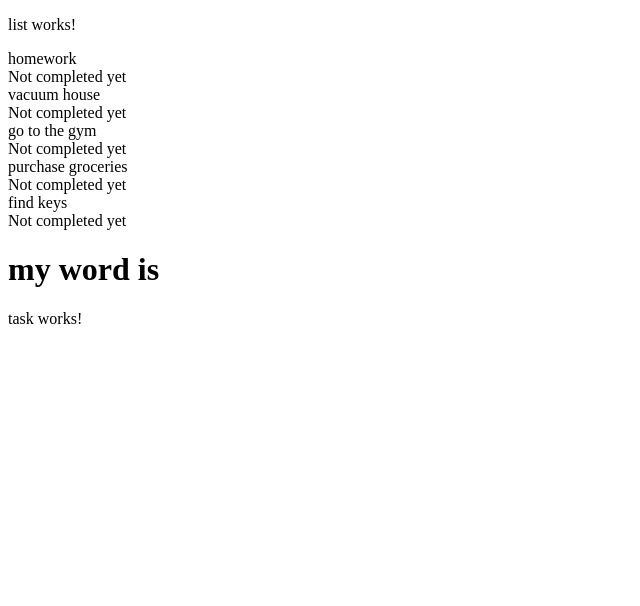
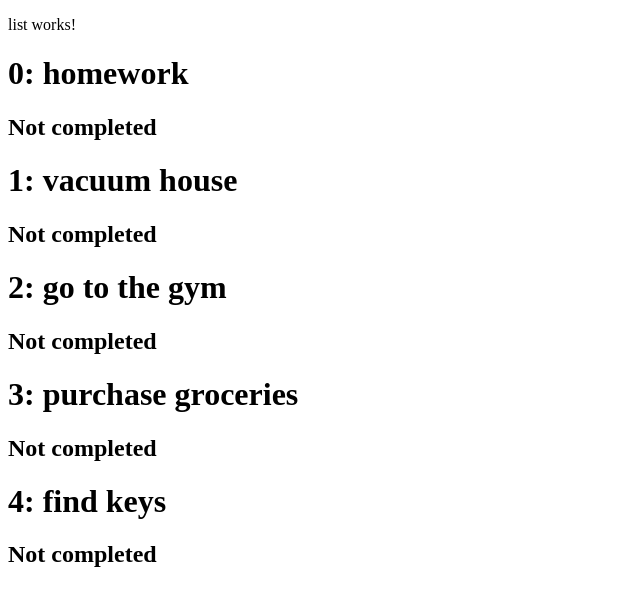
Before and after one commit to IBlearner/angular-to-do-list, an Angular app: page / in a window 1280 px wide. Shown: the top 606 px of the page, without its empty margins (0-640 px from the left). Built offline with nearby package versions, Linux system fonts and the light colour scheme.

Commit message:
Updated task component with input decorators to allow list give each child data.

```diff
--- a/src/app/app.component.html
+++ b/src/app/app.component.html
@@ -1,2 +1 @@
 <app-list></app-list>
-<app-task></app-task>
--- a/src/app/list/list.component.html
+++ b/src/app/list/list.component.html
@@ -1,5 +1,4 @@
 <p>list works!</p>
 <div *ngFor="let task of tasks; let i = index">
-    <div>{{ task.name }}</div>
-    <div>{{ task.completed ? "Completed" : "Not completed yet" }}</div>
+    <app-task [index]="i" [name]="task.name" [completed]="task.completed"></app-task>
 </div>
--- a/src/app/task/task.component.html
+++ b/src/app/task/task.component.html
@@ -1,2 +1,4 @@
-<h1>my word is {{ name }}</h1>
-<p>task works!</p>
+<div>
+    <h1>{{ index }}: {{ name }}</h1>
+    <h2>{{ completed ? "Completed" : "Not completed"}}</h2>
+</div>
--- a/src/app/task/task.component.ts
+++ b/src/app/task/task.component.ts
@@ -1,4 +1,4 @@
-import { Component, OnInit } from '@angular/core';
+import { Component, Input, OnInit } from '@angular/core';
 
 @Component({
   selector: 'app-task',
@@ -7,8 +7,9 @@ import { Component, OnInit } from '@angular/core';
 })
 export class TaskComponent implements OnInit {
 
-  name!: String
-  completed!: Boolean
+  @Input() index!: Number
+  @Input() name!: String
+  @Input() completed!: Boolean
 
   constructor() {
 
```
